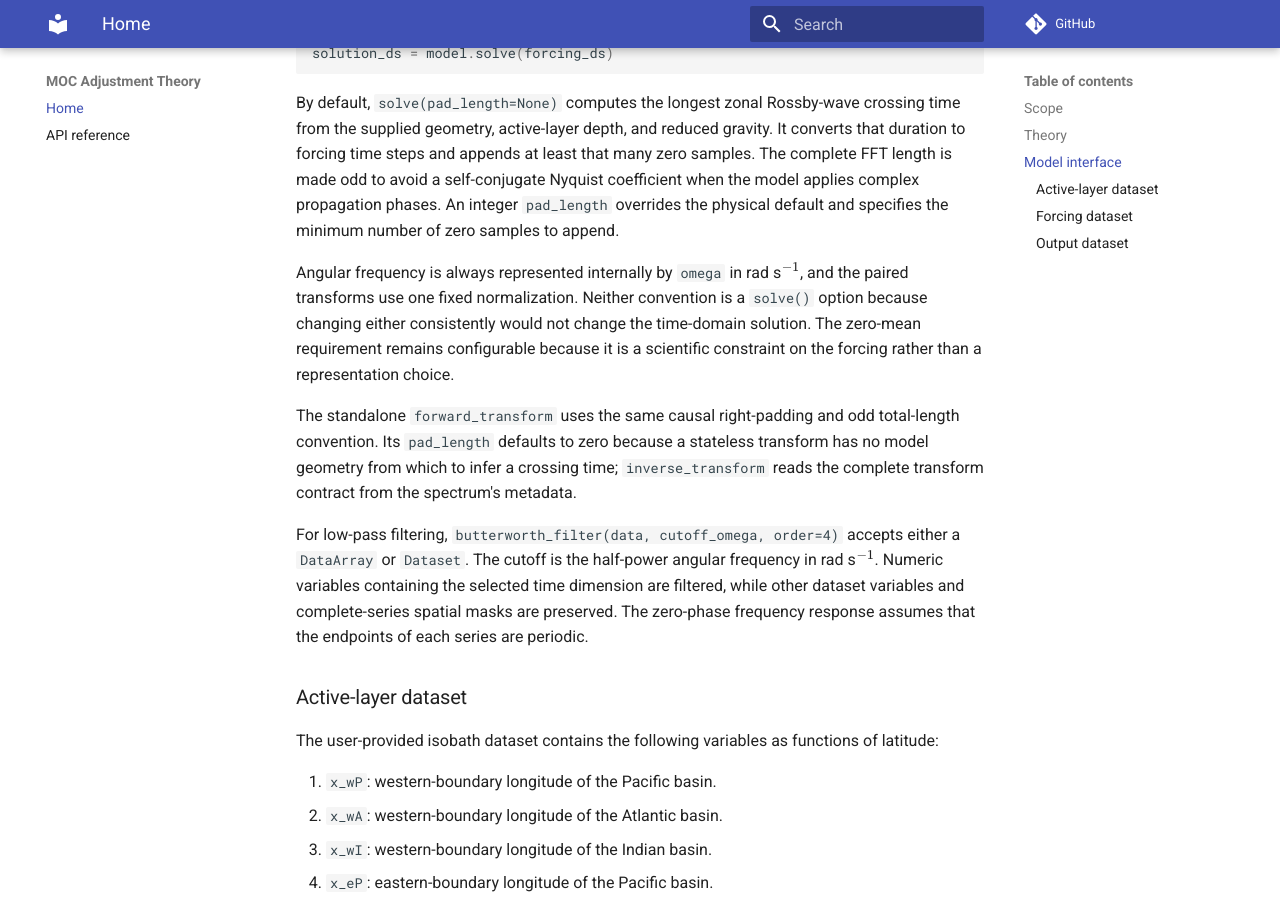
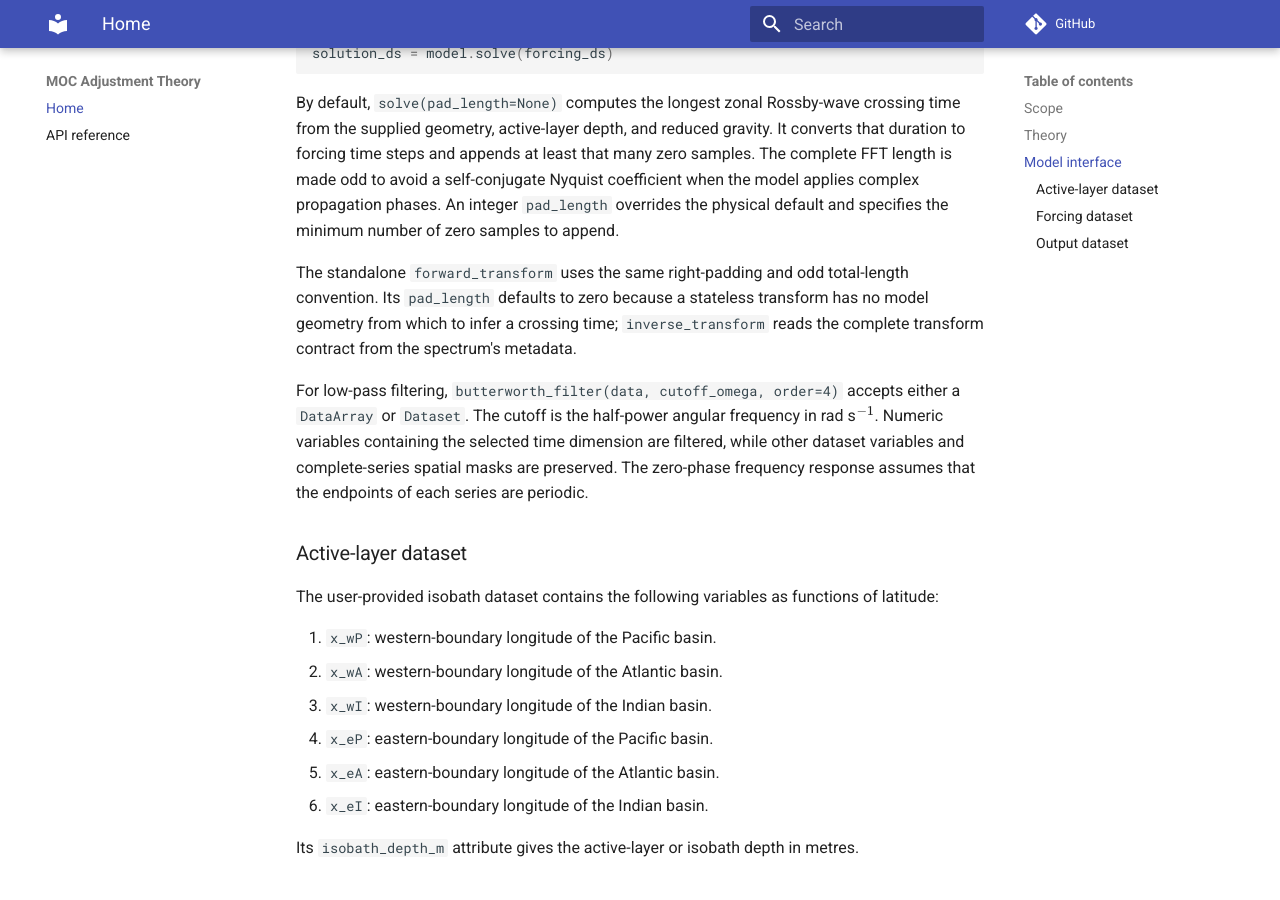
Before and after one commit to andrewwatford/MOCAdjustmentTheory, an MkDocs documentation site: the page built from docs/index.md, in a window 1280 px wide and 900 px high, scrolled down 3191 px. Built offline with MkDocs 1.6.1 and Material for MkDocs 9.7.7, drawn with Linux system fonts in a browser that asks for light colours; comment, search, counter and statistics services are not loaded.

Commit message:
Update index.md
removed unnecessary documentation

```diff
--- a/docs/index.md
+++ b/docs/index.md
@@ -174,14 +174,7 @@ self-conjugate Nyquist coefficient when the model applies complex propagation
 phases. An integer `pad_length` overrides the physical default and specifies
 the minimum number of zero samples to append.
 
-Angular frequency is always represented internally by `omega` in rad s$^{-1}$,
-and the paired transforms use one fixed normalization. Neither convention is a
-`solve()` option because changing either consistently would not change the
-time-domain solution. The zero-mean requirement remains configurable because
-it is a scientific constraint on the forcing rather than a representation
-choice.
-
-The standalone `forward_transform` uses the same causal right-padding and odd
+The standalone `forward_transform` uses the same right-padding and odd
 total-length convention. Its `pad_length` defaults to zero because a stateless
 transform has no model geometry from which to infer a crossing time;
 `inverse_transform` reads the complete transform contract from the spectrum's
```
